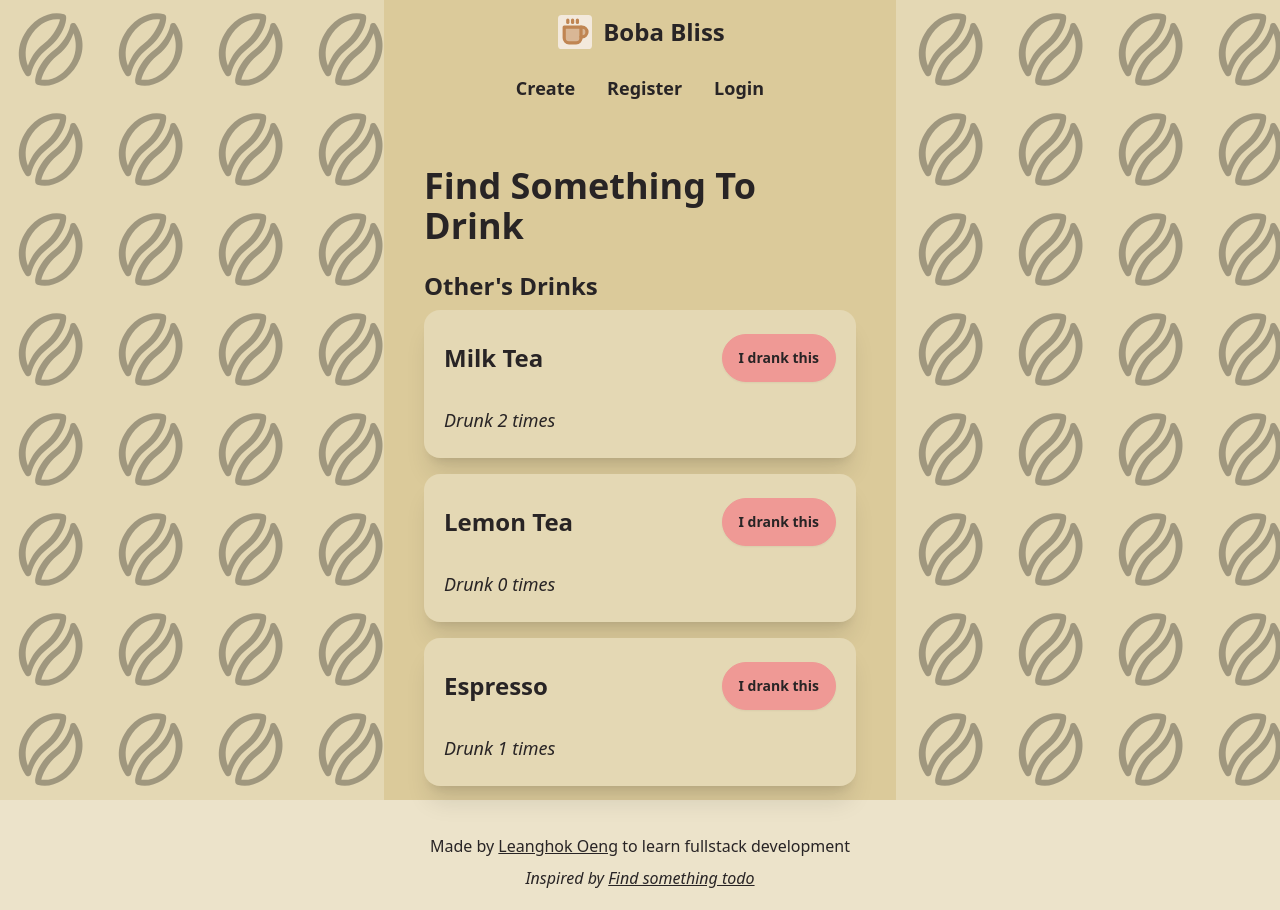
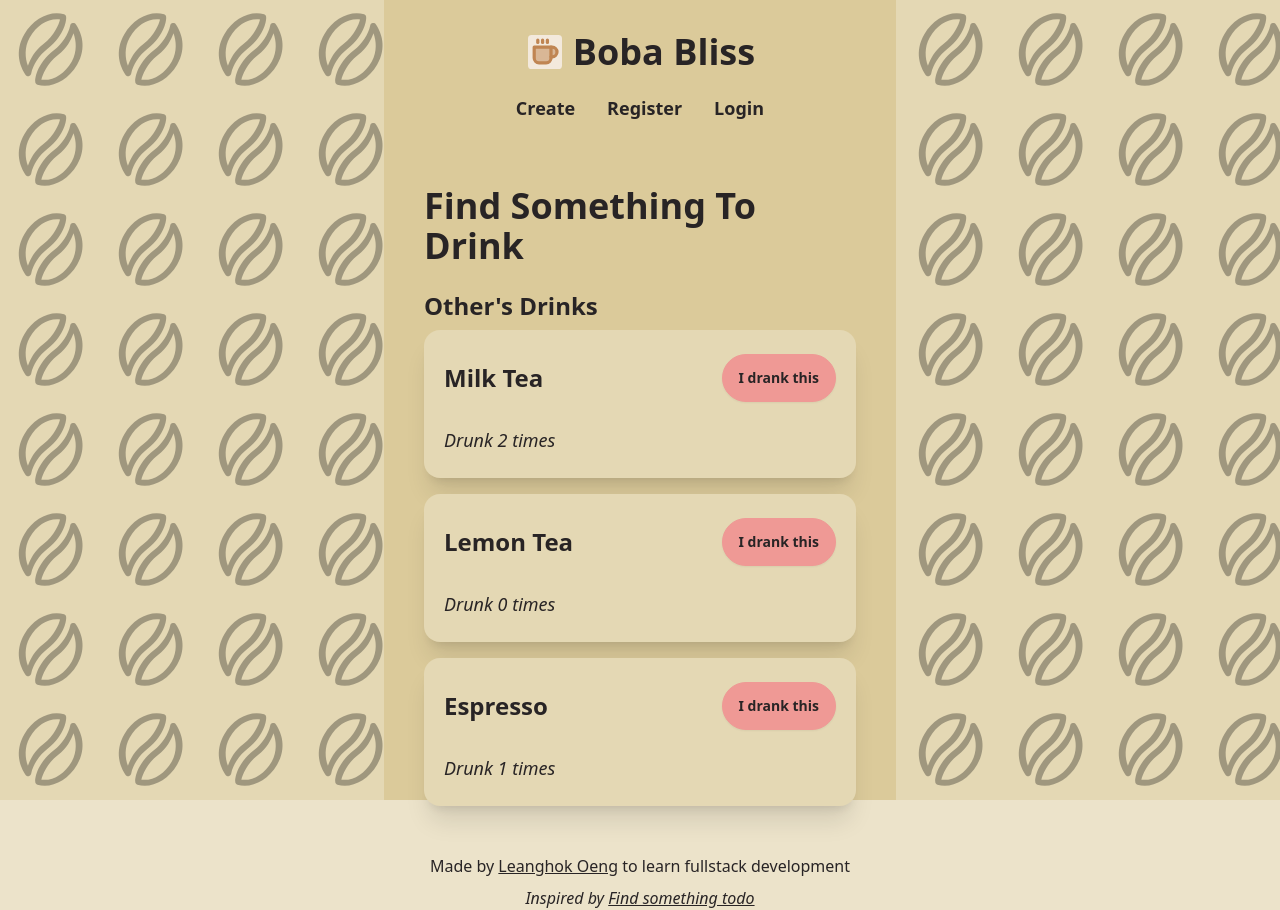
Before and after one commit to leanghok120/Fullstack-Auth, a React (Create React App) app in the folder client/: page / in a window 1280 px wide. Built offline with nearby package versions, Linux system fonts and the light colour scheme.

Commit message:
Adjust Header styling

```diff
--- a/client/src/components/Header.jsx
+++ b/client/src/components/Header.jsx
@@ -3,9 +3,9 @@
 
 export default function Header() {
   return (
-    <header className="flex flex-col justify-center items-center bg-base-300">
+    <header className="flex flex-col justify-center items-center bg-base-300 mt-5">
       <div className="flex-1">
-        <Link className="btn btn-ghost text-2xl font-black" to={"/"}>
+        <Link className="btn btn-ghost text-4xl font-black" to={"/"}>
           <img src="/logo.svg" className="w-10" />
           Boba Bliss
         </Link>
```
